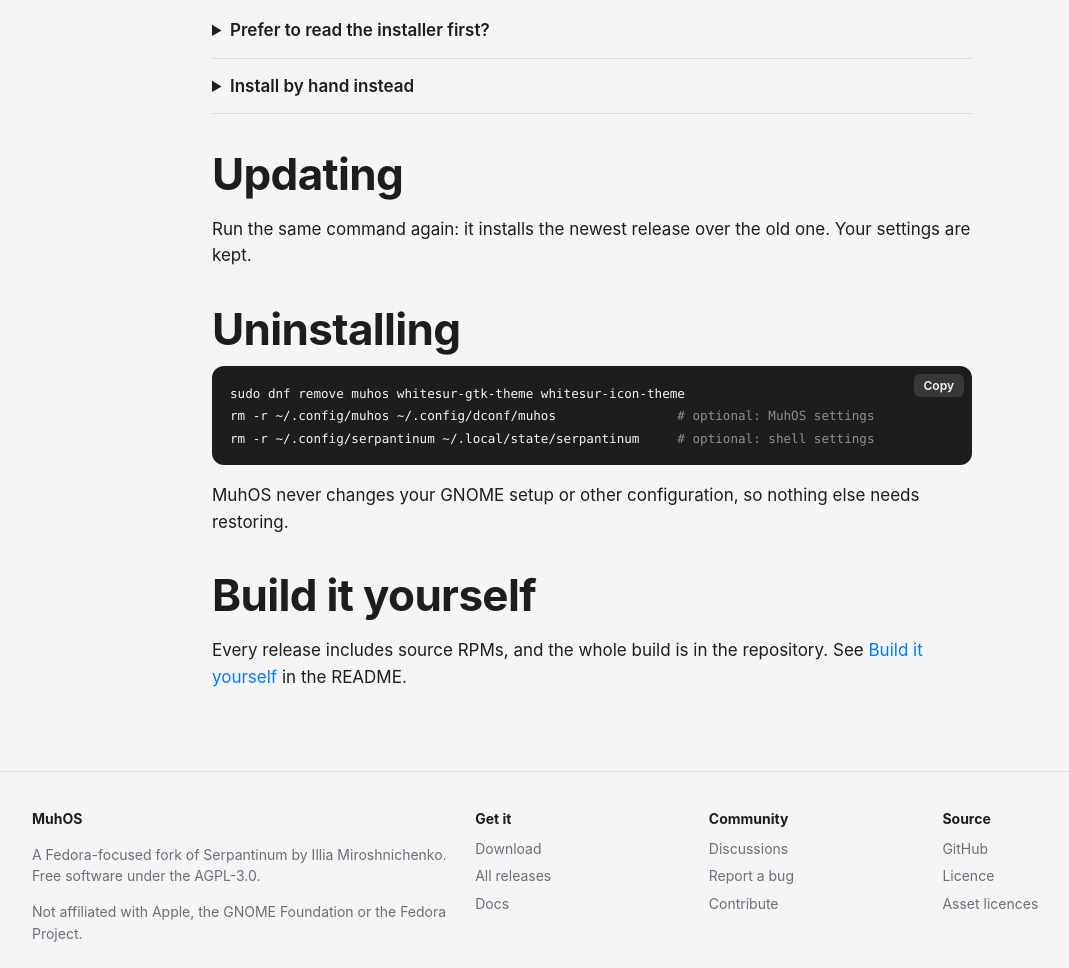
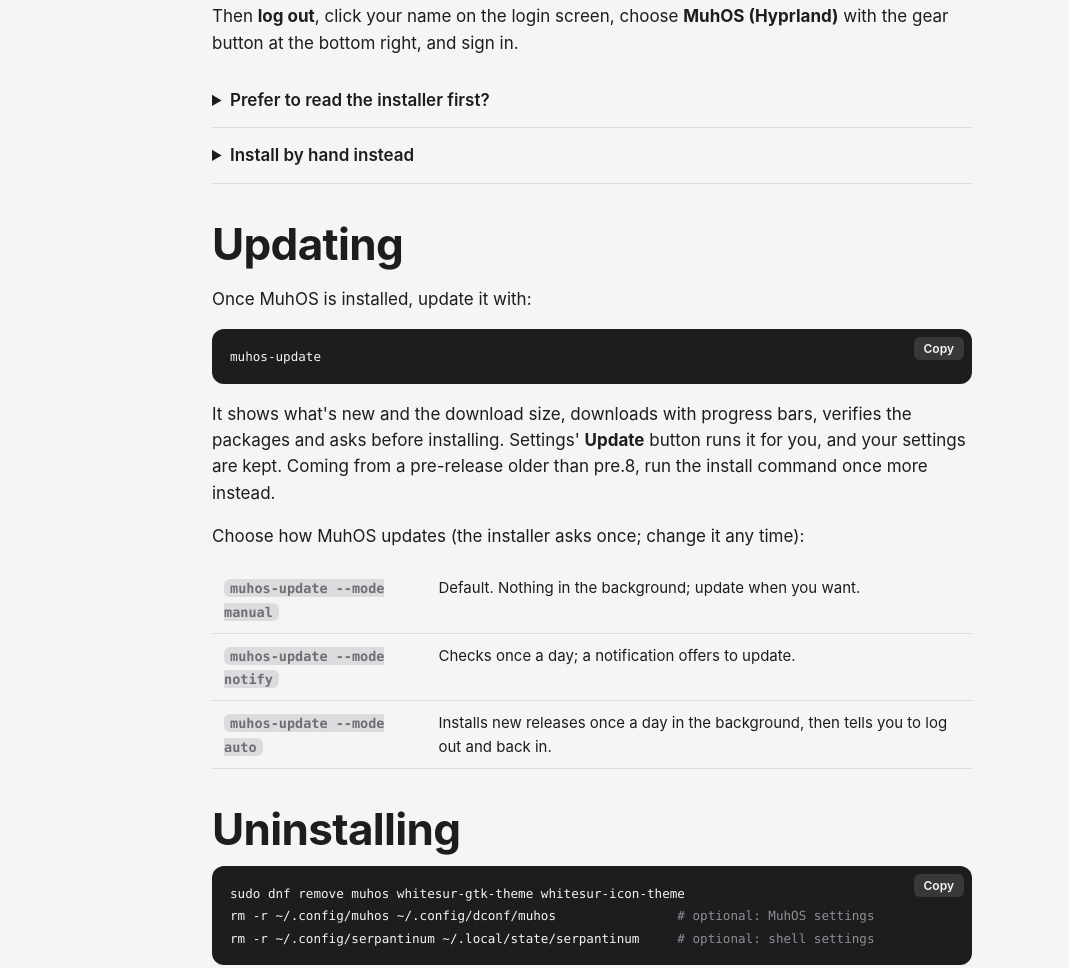
Before and after one commit to Alex-Muhscience/MuhOS, a plain HTML site: page site/download.html in a window 1280 px wide. Shown: the part 1429-2397 px from the top of the page, without its empty margins (48-1117 px from the left). Drawn offline with Linux system fonts and the light colour scheme; no server answers; files whose address does not match are found by name.

Commit message:
[brand] Website and README: MuhOS 0.1.0 is the first release
Drop the pre-release notices; describe muhos-update and the update modes
on the download page; the installer's sizes and progress; examples use
the v0.1.0 tag.

```diff
--- a/site/download.html
+++ b/site/download.html
@@ -41,7 +41,7 @@
         <ul class="files" id="files"></ul>
 
         <div class="callout">
-          <strong>MuhOS is a pre-release.</strong> It's ready for testing and daily use by people who are comfortable reporting problems. It has been tested in Fedora virtual machines but not yet on a wide range of hardware.
+          <strong>MuhOS 0.1.0 is the first release.</strong> It's tested in Fedora 44 and 45 virtual machines and in daily use on a laptop with Intel and NVIDIA graphics. On other hardware, please <a href="https://github.com/Alex-Muhscience/MuhOS/issues/new/choose">report problems</a> or tell us how it runs with a hardware report.
         </div>
 
         <h2 style="margin-top:48px">Before you start</h2>
@@ -57,6 +57,7 @@
         <h2 style="margin-top:48px">Install with one command</h2>
         <p>Open a terminal and run:</p>
         <pre data-copy><code>curl -fsSL https://alex-muhscience.github.io/MuhOS/install.sh | bash</code></pre>
+        <p>It lists the files with their sizes and the total download, shows a progress bar for each, and at the end asks how MuhOS should update.</p>
         <p>The installer checks that you're on Fedora 44 or 45, downloads the newest release's packages for your version from GitHub, checks every package against the release's <code>SHA256SUMS</code> (it stops if anything doesn't match), enables the Hyprland COPR and installs with dnf. It asks before changing anything, and dnf shows you the full list first. The packages aren't signed yet, so dnf mentions that it skipped signature checks.</p>
         <p>Then <strong>log out</strong>, click your name on the login screen, choose <strong>MuhOS (Hyprland)</strong> with the gear button at the bottom right, and sign in.</p>
         <details>
@@ -65,7 +66,7 @@
           <pre data-copy><code>curl -fsSLO https://alex-muhscience.github.io/MuhOS/install.sh
 less install.sh
 bash install.sh</code></pre>
-          <p>Options: <code>--dry-run</code> downloads and checks without installing, <code>--keep DIR</code> keeps the packages, <code>--tag v0.1.0-pre.4</code> picks a release, and <code>--yes</code> doesn't ask. With the one-liner, pass them as <code>| bash -s -- --dry-run</code>. Source: <a href="https://github.com/Alex-Muhscience/MuhOS/blob/main/site/install.sh">site/install.sh</a>.</p>
+          <p>Options: <code>--dry-run</code> downloads and checks without installing, <code>--keep DIR</code> keeps the packages, <code>--tag v0.1.0</code> picks a release, and <code>--yes</code> doesn't ask. With the one-liner, pass them as <code>| bash -s -- --dry-run</code>. Source: <a href="https://github.com/Alex-Muhscience/MuhOS/blob/main/site/install.sh">site/install.sh</a>.</p>
         </details>
         <details>
           <summary>Install by hand instead</summary>
@@ -76,7 +77,17 @@ sudo dnf install ./muhos-*.noarch.rpm ./quickshell-*.x86_64.rpm ./matugen-*.x86_
         </details>
 
         <h2 style="margin-top:36px">Updating</h2>
-        <p>Run the same command again: it installs the newest release over the old one. Your settings are kept.</p>
+        <p>Once MuhOS is installed, update it with:</p>
+        <pre data-copy><code>muhos-update</code></pre>
+        <p>It shows what's new and the download size, downloads with progress bars, verifies the packages and asks before installing. Settings' <strong>Update</strong> button runs it for you, and your settings are kept. Coming from a pre-release older than pre.8, run the install command once more instead.</p>
+        <p>Choose how MuhOS updates (the installer asks once; change it any time):</p>
+        <div class="table-wrap">
+          <table>
+            <tr><th><code>muhos-update --mode manual</code></th><td>Default. Nothing in the background; update when you want.</td></tr>
+            <tr><th><code>muhos-update --mode notify</code></th><td>Checks once a day; a notification offers to update.</td></tr>
+            <tr><th><code>muhos-update --mode auto</code></th><td>Installs new releases once a day in the background, then tells you to log out and back in.</td></tr>
+          </table>
+        </div>
 
         <h2 style="margin-top:36px">Uninstalling</h2>
         <pre data-copy><code>sudo dnf remove muhos whitesur-gtk-theme whitesur-icon-theme
```
Also changed, not shown: site/index.html (+2 -2 lines), 2 other files.
